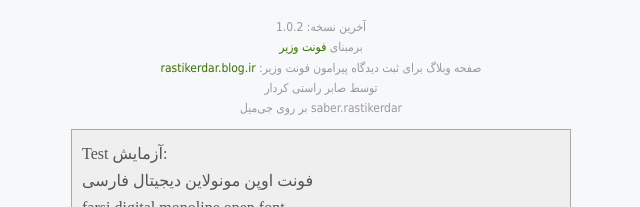
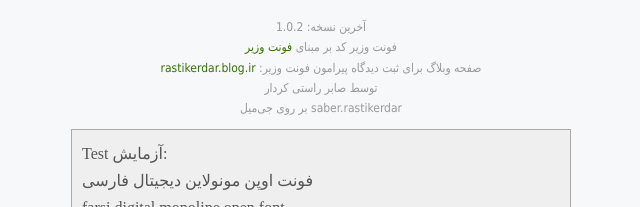
Before and after one commit to rastikerdar/vazir-code-font, a plain HTML site: page index.html in a window 1280 px wide. Shown: the part 173-380 px from the top of the page, 319-959 px from the left. Drawn offline with Linux system fonts and the light colour scheme; a web font is replaced by a local one.

Commit message:
Update text

```diff
--- a/index.html
+++ b/index.html
@@ -149,7 +149,7 @@
       </div>
       <div class="info">
         <div>آخرین نسخه: <span dir="ltr">1.0.2</span></div>
-        <div>برمبنای <a href="http://rastikerdar.github.io/vazir-font/">فونت وزیر</a></div>
+        <div>فونت وزیر کد بر مبنای <a href="http://rastikerdar.github.io/vazir-font/">فونت وزیر</a></div>
         <div>
             صفحه وبلاگ برای ثبت دیدگاه پیرامون فونت وزیر:
             <a href="http://rastikerdar.blog.ir/1395/05/30/%D9%82%D9%84%D9%85-%D9%88%D8%B2%DB%8C%D8%B1%DA%A9%D8%AF-%D8%A8%D8%B1%D8%A7%DB%8C-%D8%AA%D9%88%D8%B3%D8%B9%D9%87-%D8%AF%D9%87%D9%86%D8%AF%D9%87-%D9%87%D8%A7" target="_blank">rastikerdar.blog.ir</a>
```
